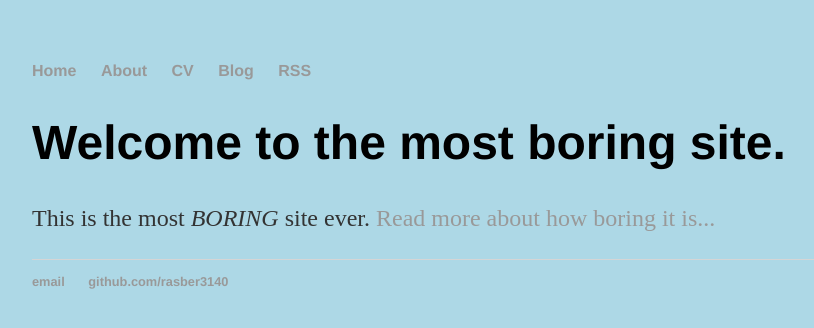
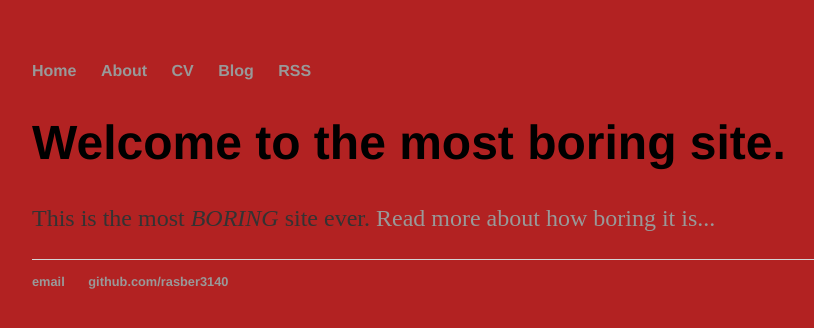
Before and after one commit to rasber3140/rasber3140.github.io, a Jekyll site: the page built from index.html, in a window 1280 px wide. Shown: the top 328 px of the page, without its empty margins (160-974 px from the left). Built offline with Jekyll 4.4.1, drawn with Linux system fonts in a browser that asks for light colours.

Commit message:
Update main.css

```diff
--- a/css/main.css
+++ b/css/main.css
@@ -1,4 +1,4 @@
-body { margin: 60px auto; width: 70%; background-color: lightblue; }
+body { margin: 60px auto; width: 70%; background-color: FireBrick; }
 
 a { text-decoration: none; color: #999; }
 a:hover { text-decoration: underline; }
```
